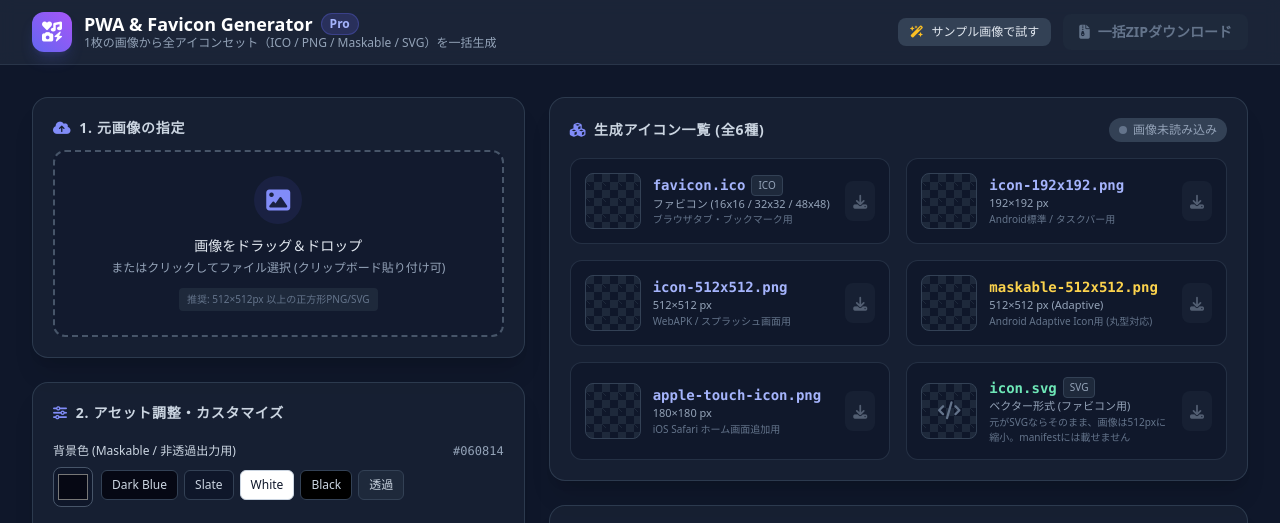
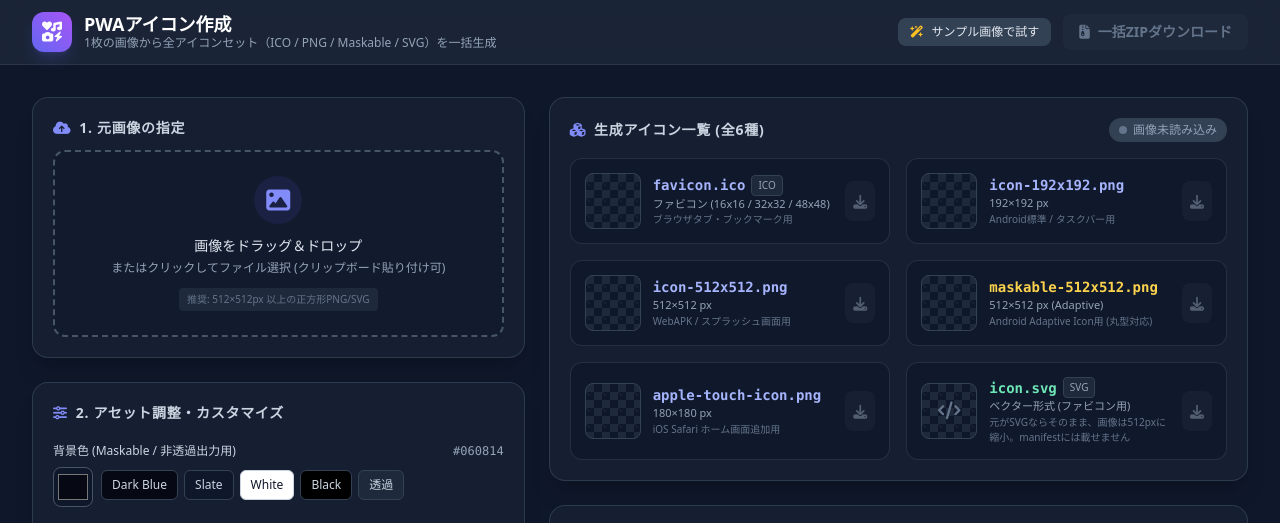
Before and after one commit to notebooklm0716-dev/pwaIcon, a plain HTML site: page index.html in a window 1280 px wide. Shown: the top 523 px of the page. Drawn offline with nearby package versions, Linux system fonts and the light colour scheme.

Commit message:
Add files via upload

```diff
--- a/index.html
+++ b/index.html
@@ -3,7 +3,7 @@
 <head>
   <meta charset="UTF-8">
   <meta name="viewport" content="width=device-width, initial-scale=1.0">
-  <title>PWA & Favicon 統合ジェネレーター Pro</title>
+  <title>PWAアイコン作成</title>
   <!-- Tailwind CSS -->
   <script src="https://cdn.tailwindcss.com"></script>
   <!-- FontAwesome Icons -->
@@ -50,7 +50,7 @@
     <meta name="mobile-web-app-capable" content="yes">
     <meta name="apple-mobile-web-app-capable" content="yes">
     <meta name="apple-mobile-web-app-status-bar-style" content="default">
-    <meta name="apple-mobile-web-app-title" content="PWAアイコン">
+    <meta name="apple-mobile-web-app-title" content="PWAアイコン作成">
 </head>
 <body class="h-full flex flex-col font-sans antialiased selection:bg-indigo-500 selection:text-white">
 
@@ -62,8 +62,7 @@
         </div>
         <div>
           <h1 class="font-bold text-lg leading-tight text-white flex items-center gap-2">
-            PWA & Favicon Generator
-            <span class="text-xs font-semibold px-2 py-0.5 rounded-full bg-indigo-500/20 text-indigo-300 border border-indigo-500/30">Pro</span>
+            PWAアイコン作成
           </h1>
           <p class="text-xs text-slate-400">1枚の画像から全アイコンセット（ICO / PNG / Maskable / SVG）を一括生成</p>
         </div>
--- a/sw.js
+++ b/sw.js
@@ -1,4 +1,4 @@
-const CACHE_NAME = "pwa_icon-pwa-v2";
+const CACHE_NAME = "pwa_icon-pwa-v3";
 const CACHE_PREFIX = "pwa_icon-pwa-";
 const CORE_ASSETS = ["./", "./index.html", "./manifest.json"];
 const OPTIONAL_ASSETS = ["./icon.svg", "./icon-192x192.png", "./icon-512x512.png", "./apple-touch-icon.png", "./maskable-512x512.png", "./favicon.ico"];
```
Also changed, not shown: manifest.json.
